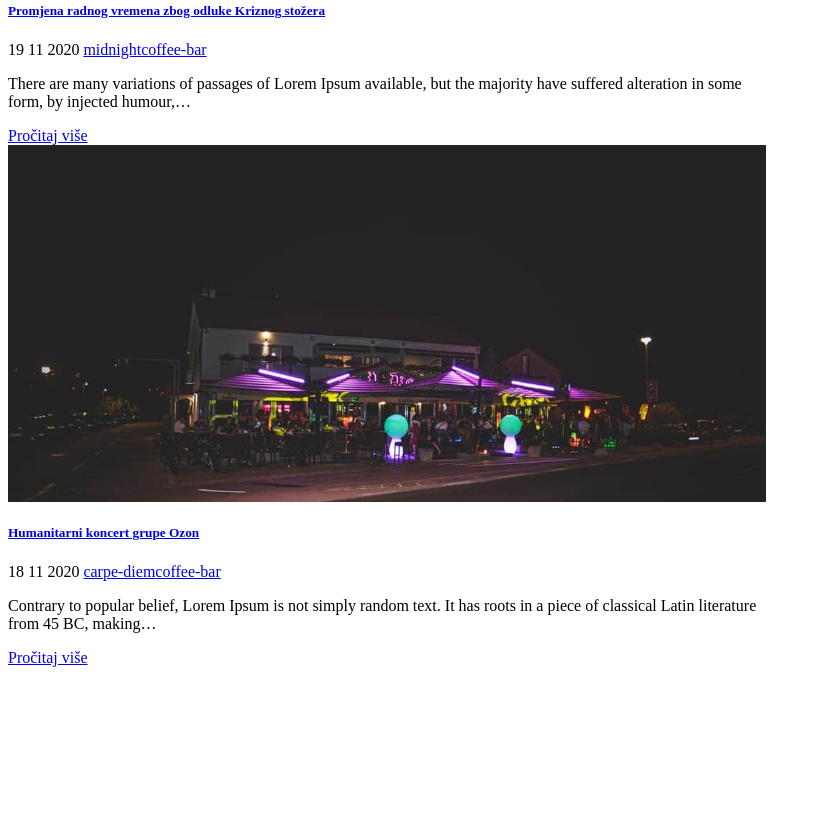
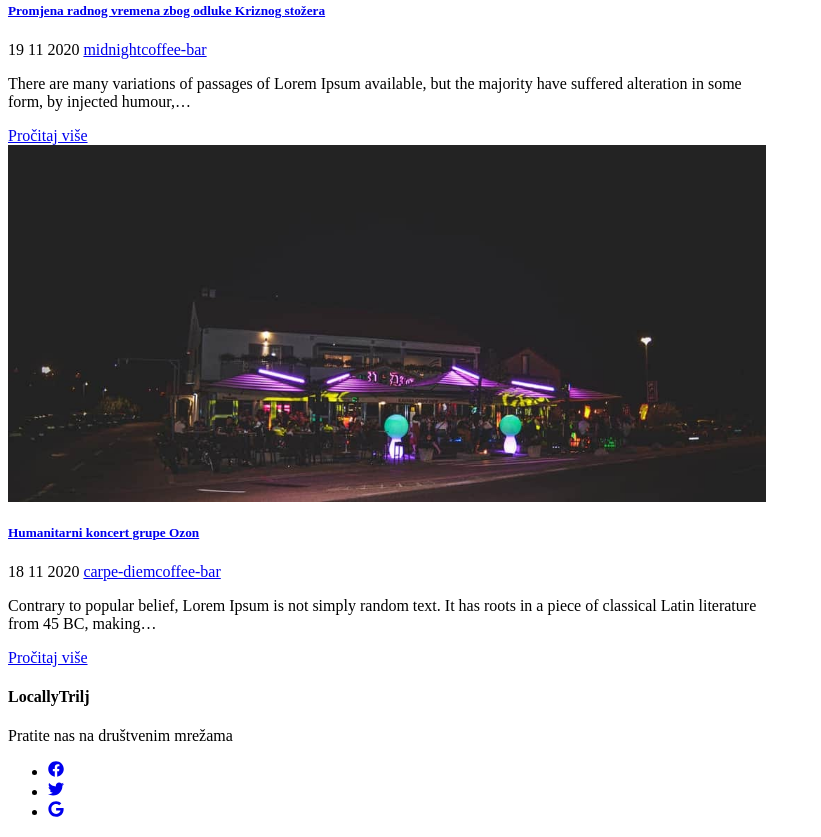
Before and after one commit to mvuco00/LocallyTrilj, a Gatsby site in the folder locallytrilj/: page /blog in a window 1280 px wide. Shown: the part 1292-2129 px from the top of the page, without its empty margins (0-821 px from the left). Before the commit the page ends 1967 px from the top, so only its background shows below. Built offline with nearby package versions, Linux system fonts and the light colour scheme; Gatsby itself is replaced by a stand-in of ours.

Commit message:
popravljen footer

```diff
--- a/locallytrilj/src/components/newsletter.js
+++ b/locallytrilj/src/components/newsletter.js
@@ -2,17 +2,12 @@ import React from "react"
 import { Link } from "gatsby"
 import {
   Card,
-  Badge,
   CardBody,
   CardTitle,
   CardSubtitle,
-  Button,
   Form,
   FormGroup,
-  Label,
   Input,
-  FormFeedback,
-  FormText,
 } from "reactstrap"
 
 const Newsletter = () => {
--- a/locallytrilj/src/pages/blog.js
+++ b/locallytrilj/src/pages/blog.js
@@ -2,9 +2,11 @@ import React from "react"
 import Header from "../components/header"
 import Post from "../components/post"
 import SEO from "../components/seo"
+import Footer from "../components/footer"
 import { graphql, StaticQuery } from "gatsby"
 
 const Blog = () => (
+  <div>
     <div className="container" id="content">
       <Header siteTitle="LocallyTrilj">
         <SEO title="Novosti" />
@@ -39,6 +41,8 @@ const Blog = () => (
         }}
       ></StaticQuery>
     </div>
+    <Footer />
+  </div>
 )
 
 const blogQuery = graphql`
```
Also changed, not shown: locallytrilj/src/pages/contact.js (+9 -5 lines). Lines whose indentation alone changed are shown as unchanged.
